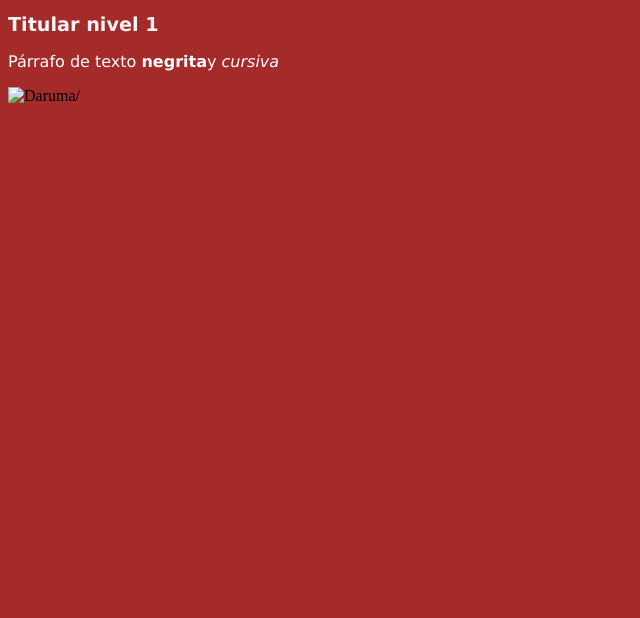
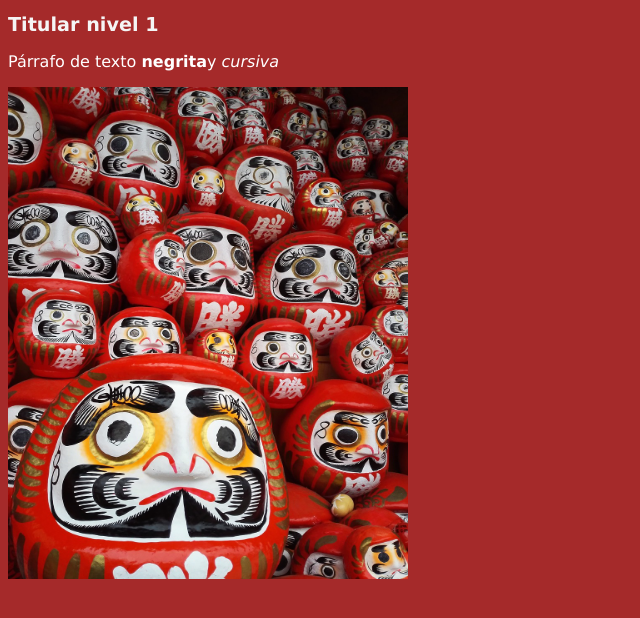
Before and after one commit to Iki-leo/reto2, a plain HTML site: page index.html in a window 1280 px wide. Shown: the whole page, without its empty margins (0-640 px from the left). Drawn offline with Linux system fonts and the light colour scheme.

```diff
--- a/index.html
+++ b/index.html
@@ -24,7 +24,7 @@
 <body>
     <h1>Titular nivel 1</h1>
     <p>Párrafo de texto <strong>negrita</strong>y <em>cursiva</em></p>
-    <img src="dharma-2.jpg"  width="400" height="492" alt=Daruma/>
+    <img src="imagenes/dharma-.jpg"  width="400" height="492" alt=Daruma/>
 </body>
 </html>
 
```
Also changed, not shown: 1 other file.
